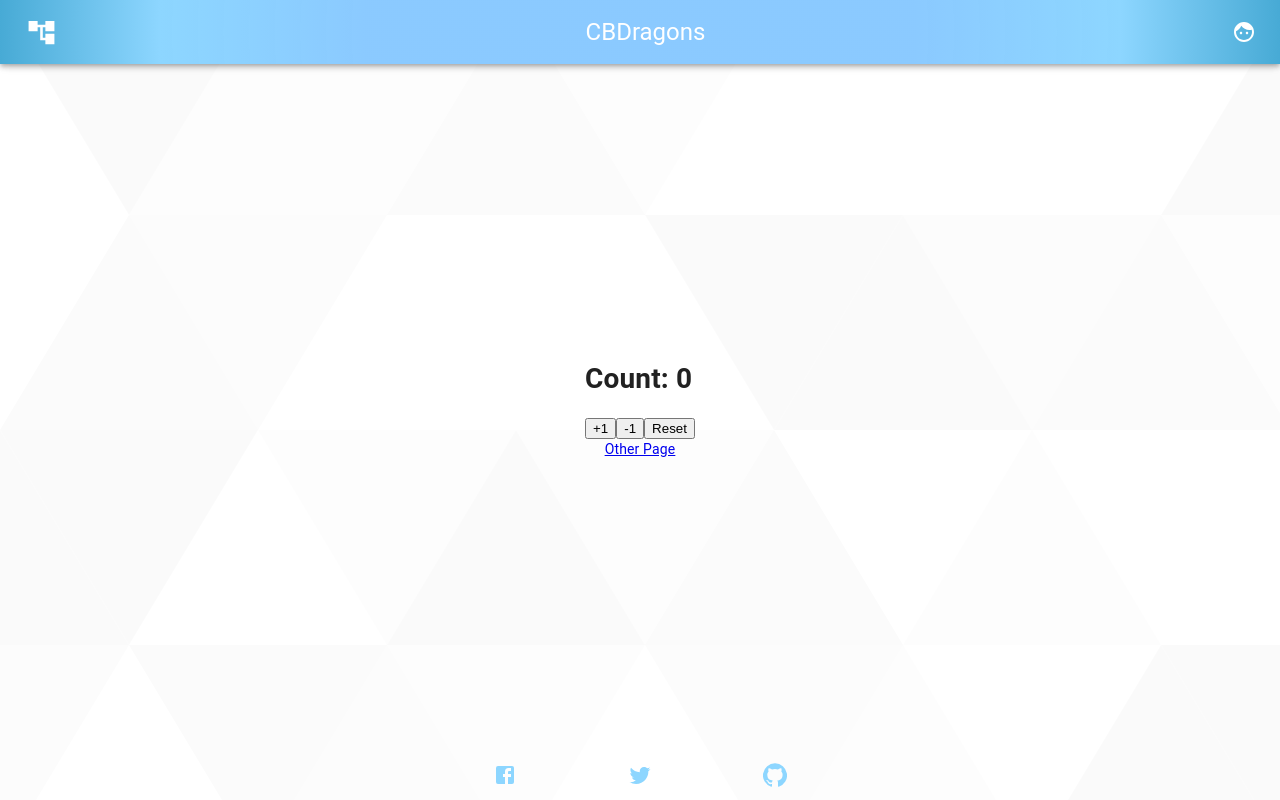
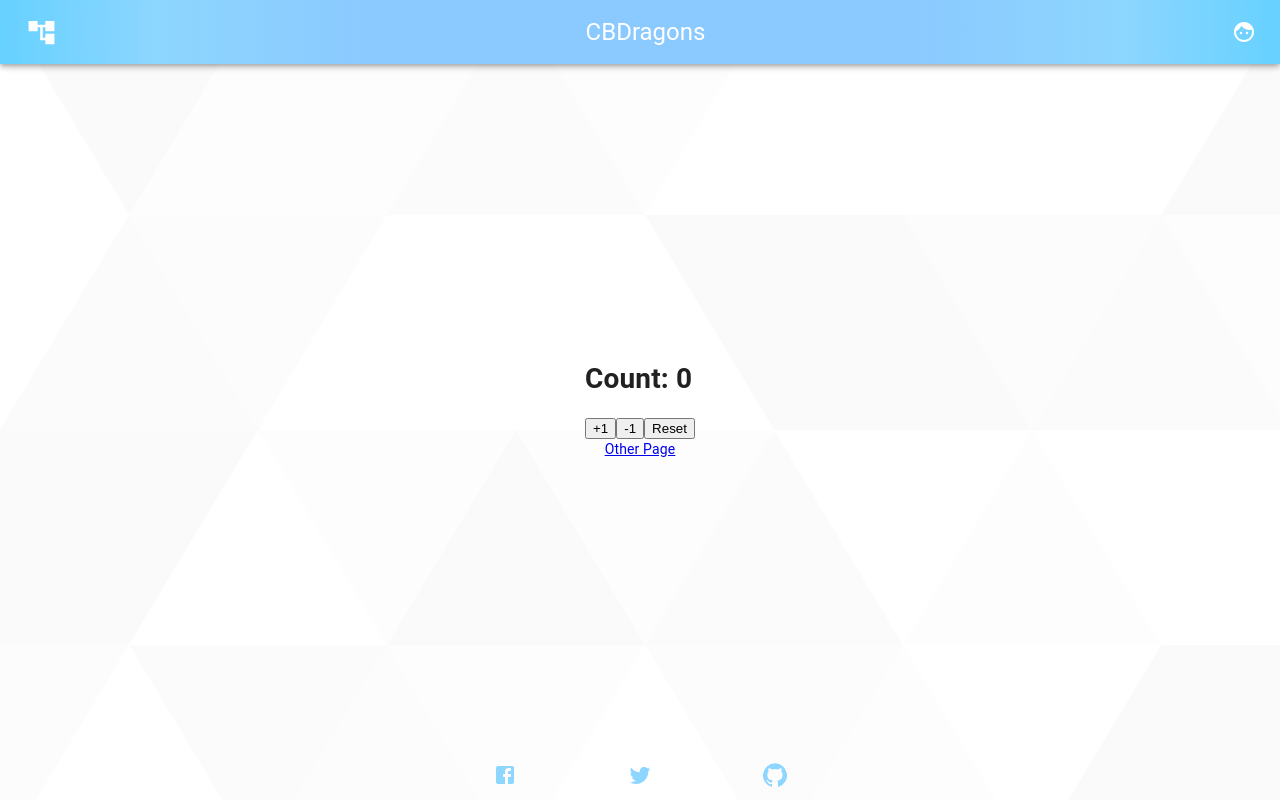
Before and after one commit to CCChira/CallbackDragons, a Next.js app: page / in a window 1280 px wide. Built offline with nearby package versions, Linux system fonts and the light colour scheme.

Commit message:
more small changes to gradient

```diff
--- a/Components/NavbarComponent.js
+++ b/Components/NavbarComponent.js
@@ -7,7 +7,7 @@ const useStyles = makeStyles({
     justifyContent: 'space-between',
     position: 'fixed',
     background: "rgb(135,200,255)",
-    background: "radial-gradient(circle, rgba(135,200,255,0.9669001389618347) 43%, rgba(141,214,255,1) 75%, rgba(71,170,213,1) 100%)"
+    background: "radial-gradient(circle, rgba(135,200,255,0.9669001389618347) 43%, rgba(141,214,255,1) 75%, rgba(102,209,255,1) 100%)"
   },
   logo: {
     position: 'relative',
--- a/src/theme.js
+++ b/src/theme.js
@@ -3,7 +3,7 @@ import red from '@material-ui/core/colors/red';
 /*
 #8dd6ff
 #87c8ff
-#47aad5 ///gradient colors
+#66d1ff ///gradient colors
 */
 // Create a theme instance.
 const theme = createTheme({
```
